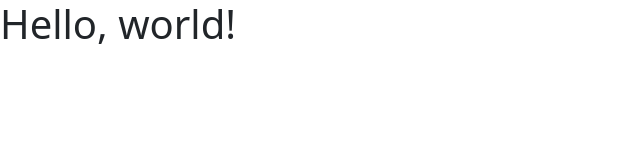
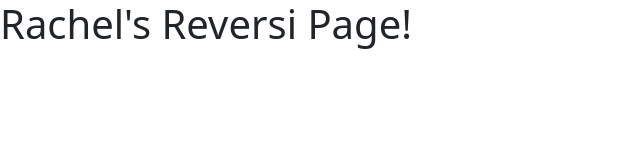
Before and after one commit to RachelLamber/reversi-lambert, a website: page public/index.html in a window 1280 px wide. Shown: the whole page, without its empty margins (0-640 px from the left). Drawn offline with nearby package versions, Linux system fonts and the light colour scheme.

Commit message:
change h1

```diff
--- a/public/index.html
+++ b/public/index.html
@@ -11,7 +11,7 @@
     <title>Hello, world!</title>
   </head>
   <body>
-    <h1>Hello, world!</h1>
+    <h1>Rachel's Reversi Page!</h1>
 
     <!-- Optional JavaScript; choose one of the two! -->
 
```
